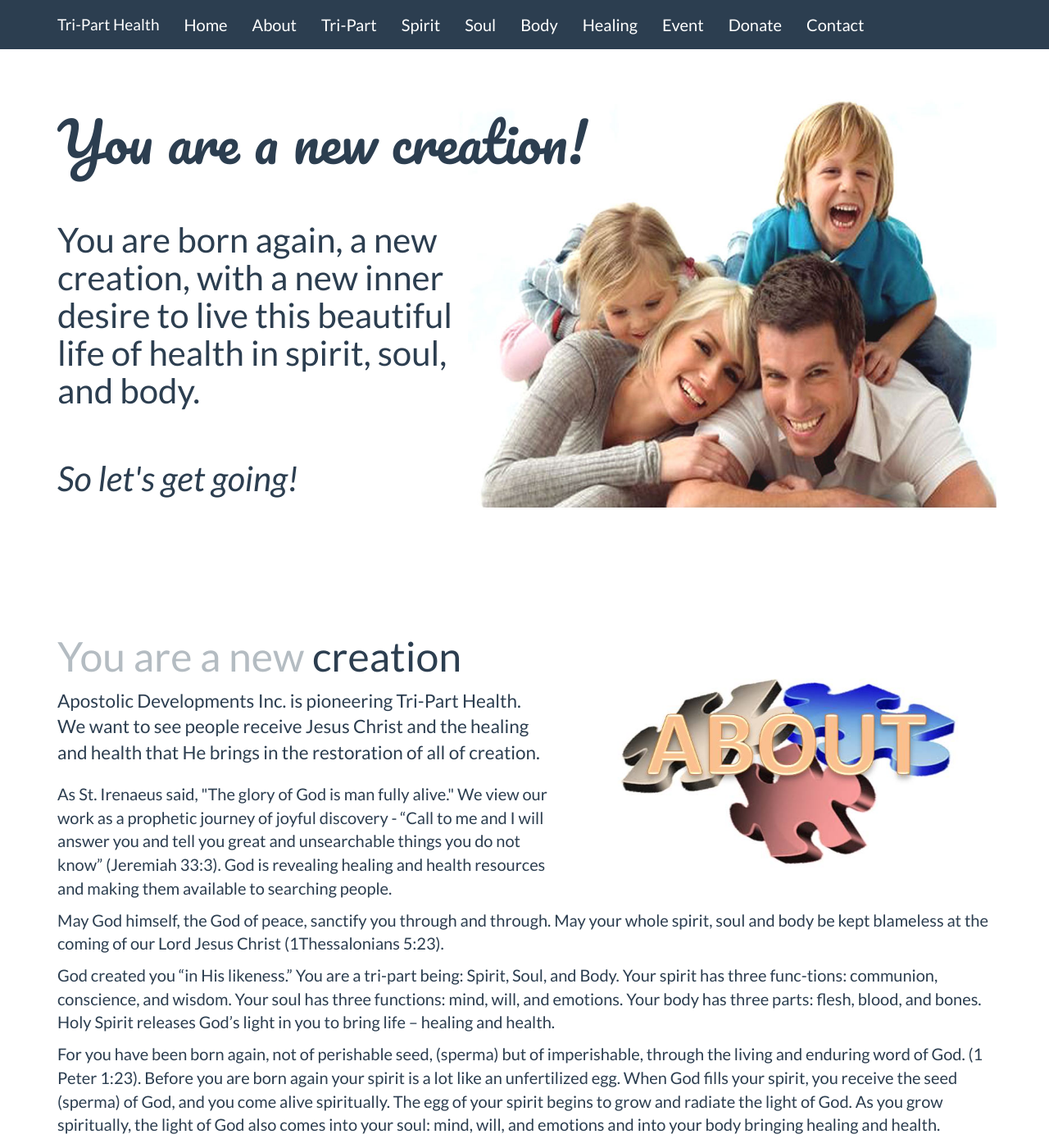
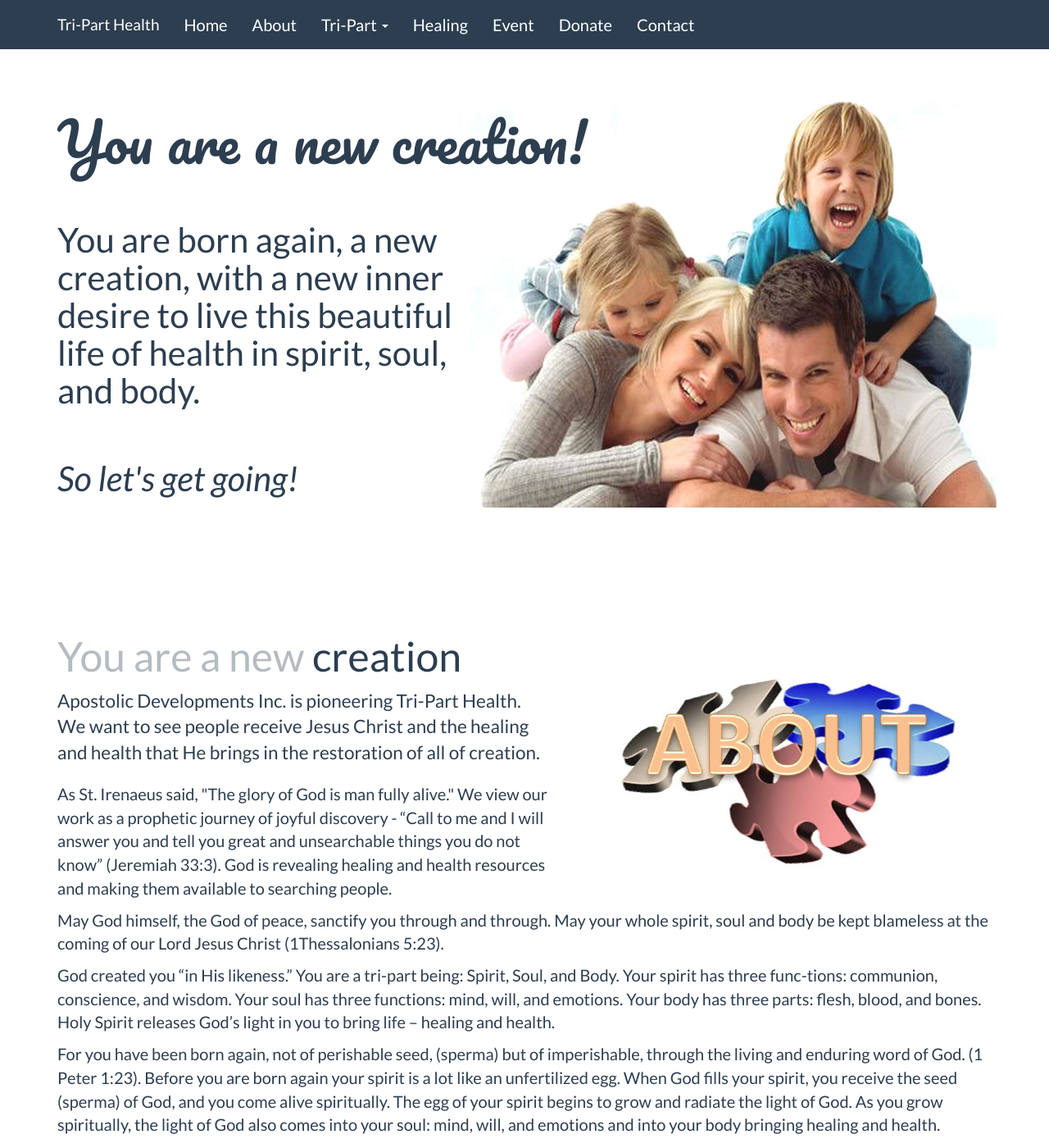
Before and after one commit to zachdyerdesign/tri-parthealth, a Jekyll site: the page built from index.html, in a window 1280 px wide and 1400 px high. Shown: the whole window at 82% size. Built offline with Jekyll 4.4.1, drawn with Linux system fonts in a browser that asks for light colours.

Commit message:
dropdown

```diff
--- a/_includes/header.html
+++ b/_includes/header.html
@@ -1,49 +1,2 @@
 <!-- Header -->
-<div class="navbar navbar-default navbar-fixed-top">
-  <div class="container">
-    <div class="navbar-header">
-      <a href="../" class="navbar-brand"><span class="fa fa-puzzle-piece" aria-hidden="true"></span> {{ site.title }}</a>
-      <button class="navbar-toggle" type="button" data-toggle="collapse" data-target="#navbar-main">
-        <span class="icon-bar"></span>
-        <span class="icon-bar"></span>
-        <span class="icon-bar"></span>
-      </button>
-    </div>
-    <div class="navbar-collapse collapse" id="navbar-main">
-      <ul class="nav navbar-nav">
-        <!--<li class="dropdown">
-          <a class="dropdown-toggle" data-toggle="dropdown" href="#" id="themes">Themes <span class="caret"></span></a>
-          <ul class="dropdown-menu" aria-labelledby="themes">
-            <li><a href="../default/">Default</a></li>
-            <li class="divider"></li>
-            <li><a href="../cerulean/">Cerulean</a></li>
-            <li><a href="../cosmo/">Cosmo</a></li>
-            <li><a href="../cyborg/">Cyborg</a></li>
-            <li><a href="../darkly/">Darkly</a></li>
-            <li><a href="../flatly/">Flatly</a></li>
-            <li><a href="../journal/">Journal</a></li>
-            <li><a href="../lumen/">Lumen</a></li>
-            <li><a href="../paper/">Paper</a></li>
-            <li><a href="../readable/">Readable</a></li>
-            <li><a href="../sandstone/">Sandstone</a></li>
-            <li><a href="../simplex/">Simplex</a></li>
-            <li><a href="../slate/">Slate</a></li>
-            <li><a href="../spacelab/">Spacelab</a></li>
-            <li><a href="../superhero/">Superhero</a></li>
-            <li><a href="../united/">United</a></li>
-            <li><a href="../yeti/">Yeti</a></li>
-          </ul>
-        </li>-->
-        {% for menu in site.data.config.main-menu %}
-        <li {% if page.url == '/{{ menu.permalink }}' %}class='current'{% endif %}><a href="{{ site.github.url }}/#{{ menu.permalink }}">{{ menu.title }}</a></li>
-        {% endfor %}
-      </ul>
-
-      <!--<ul class="nav navbar-nav navbar-right">
-        <li><a href="http://builtwithbootstrap.com/" target="_blank">Built With Bootstrap</a></li>
-        <li><a href="https://wrapbootstrap.com/?ref=bsw" target="_blank">WrapBootstrap</a></li>
-      </ul>-->
-
-    </div>
-  </div>
-</div>
+{% include nav.html %}
--- a/_includes/nav.html
+++ b/_includes/nav.html
@@ -1,18 +1,57 @@
-<nav id="nav">
-  <ul>
-    {% for menu in site.data.config.main-menu %}
-    <li {% if page.url == '/{{ menu.permalink }}' %}class='current'{% endif %}><a href="{{ site.github.url }}/{{ menu.permalink }}">{{ menu.title }}</a>
-    </li>
-    {% endfor %}
-    <!--<li class="submenu">
-      <a href="#">Submenu</a>
-      <ul>
-        <li><a href="#">Dolore Sed</a></li>
-        <li><a href="#">Consequat</a></li>
-        <li><a href="#">Lorem Magna</a></li>
-        <li><a href="#">Sed Magna</a></li>
-        <li><a href="#">Ipsum Nisl</a></li>
+<div class="navbar navbar-default navbar-fixed-top">
+  <div class="container">
+    <div class="navbar-header">
+      <a href="../" class="navbar-brand"><span class="fa fa-puzzle-piece" aria-hidden="true"></span> {{ site.title }}</a>
+      <button class="navbar-toggle" type="button" data-toggle="collapse" data-target="#navbar-main">
+        <span class="icon-bar"></span>
+        <span class="icon-bar"></span>
+        <span class="icon-bar"></span>
+      </button>
+    </div>
+    <div class="navbar-collapse collapse" id="navbar-main">
+      <ul class="nav navbar-nav">
+        <!--<li class="dropdown">
+          <a class="dropdown-toggle" data-toggle="dropdown" href="#" id="themes">Themes <span class="caret"></span></a>
+          <ul class="dropdown-menu" aria-labelledby="themes">
+            <li><a href="../default/">Default</a></li>
+            <li class="divider"></li>
+            <li><a href="../cerulean/">Cerulean</a></li>
+            <li><a href="../cosmo/">Cosmo</a></li>
+            <li><a href="../cyborg/">Cyborg</a></li>
+            <li><a href="../darkly/">Darkly</a></li>
+            <li><a href="../flatly/">Flatly</a></li>
+            <li><a href="../journal/">Journal</a></li>
+            <li><a href="../lumen/">Lumen</a></li>
+            <li><a href="../paper/">Paper</a></li>
+            <li><a href="../readable/">Readable</a></li>
+            <li><a href="../sandstone/">Sandstone</a></li>
+            <li><a href="../simplex/">Simplex</a></li>
+            <li><a href="../slate/">Slate</a></li>
+            <li><a href="../spacelab/">Spacelab</a></li>
+            <li><a href="../superhero/">Superhero</a></li>
+            <li><a href="../united/">United</a></li>
+            <li><a href="../yeti/">Yeti</a></li>
+          </ul>
+        </li>-->
+        {% for menu in site.data.config.main-menu %}
+        <li class="{% if page.url == '/#{{ menu.permalink }}' %}current {% endif %}{% if menu.sub != nil  %}dropdown{% endif %}">
+          <a {% if menu.sub != nil %}class="dropdown-toggle" data-toggle="dropdown"{% endif %} href="{{ site.github.url }}/#{{ menu.permalink }}">{{ menu.title }} {% if menu.sub != nil %}<span class="caret"></span>{% endif %}</a>
+          {% if menu.sub != nil %}
+          <ul class="dropdown-menu" aria-labelledby="themes">
+          {% for sub in menu.sub %}
+            <li><a href="{{ site.github.url }}/#{{ sub.permalink }}">{{ sub.title }}</a></li>
+          {% endfor %}
+          </ul>
+          {% endif %}
+        </li>
+        {% endfor %}
       </ul>
-    </li>-->
-  </ul>
-</nav>
+
+      <!--<ul class="nav navbar-nav navbar-right">
+        <li><a href="http://builtwithbootstrap.com/" target="_blank">Built With Bootstrap</a></li>
+        <li><a href="https://wrapbootstrap.com/?ref=bsw" target="_blank">WrapBootstrap</a></li>
+      </ul>-->
+
+    </div>
+  </div>
+</div>
--- a/css/one-page-wonder.css
+++ b/css/one-page-wonder.css
@@ -68,11 +68,11 @@
 
 @media(max-width:1200px) {
     .headline h1 {
-        font-size: 140px;
+        /*font-size: 89px;*/
     }
 
     .headline h2 {
-        font-size: 63px;
+        /*font-size: 63px;*/
     }
 
     .featurette-divider {
```
Also changed, not shown: _data/config.yml (+10 -7 lines), 7 other files.
